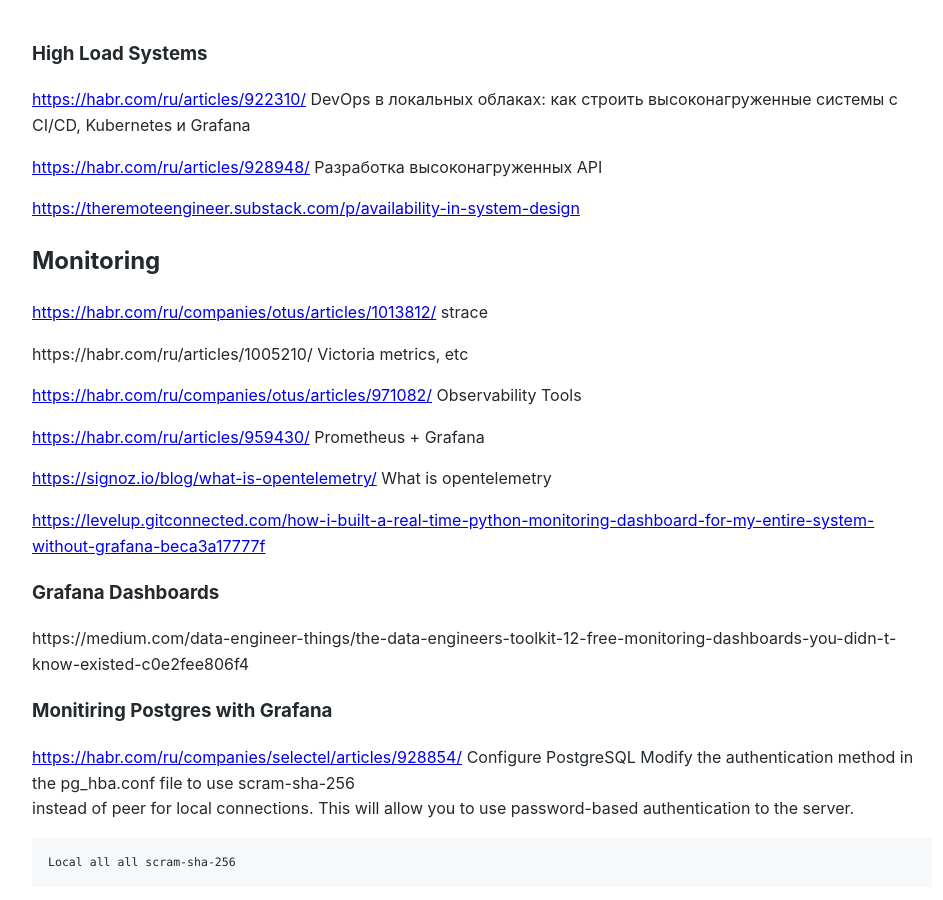
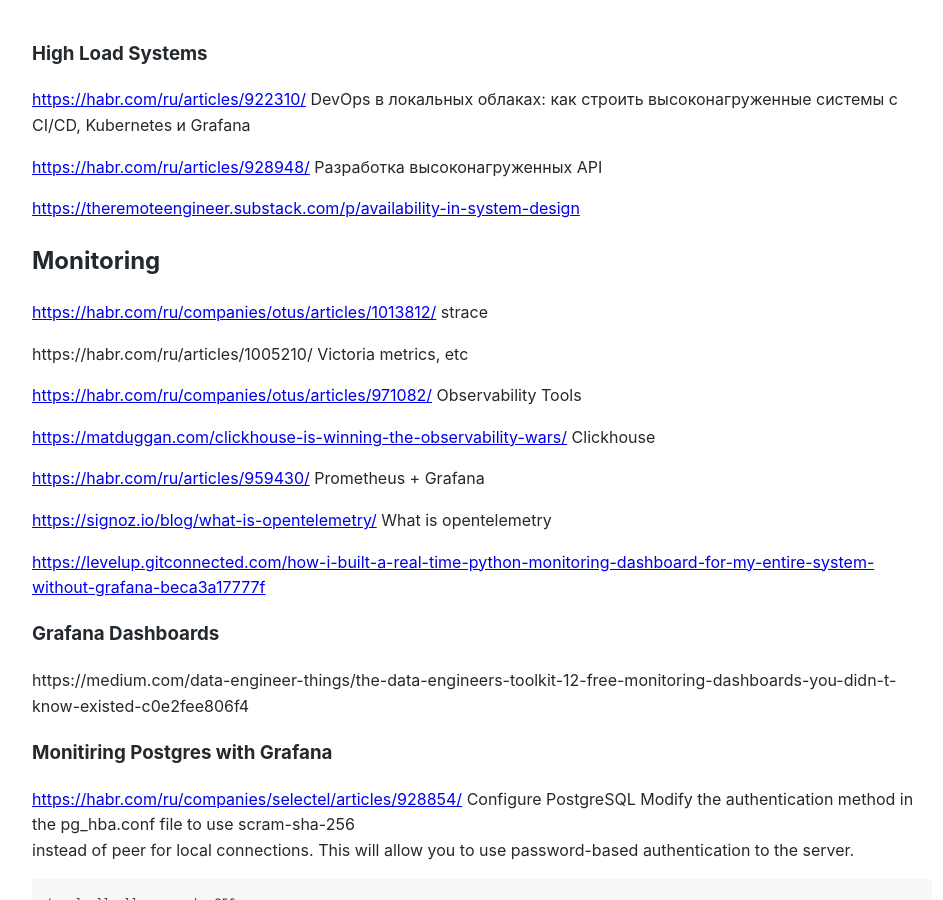
Before and after one commit to Michael-Lubinsky/michael-lubinsky.github.com, a Jekyll site: the page built from linux/monitoring.md, in a window 1280 px wide and 900 px high. Shown: the whole window, without its empty margins (158-1101 px from the left). Built offline with Jekyll 4.4.1, drawn with Linux system fonts in a browser that asks for light colours; our own code applies the rules of GitHub Pages for plain Markdown files.

Commit message:
Update monitoring.md

```diff
--- a/linux/monitoring.md
+++ b/linux/monitoring.md
@@ -15,6 +15,8 @@
 https://habr.com/ru/articles/1005210/ Victoria metrics, etc
 
 <https://habr.com/ru/companies/otus/articles/971082/> Observability Tools
+
+<https://matduggan.com/clickhouse-is-winning-the-observability-wars/> Clickhouse
 
 <https://habr.com/ru/articles/959430/>  Prometheus + Grafana
 
```
